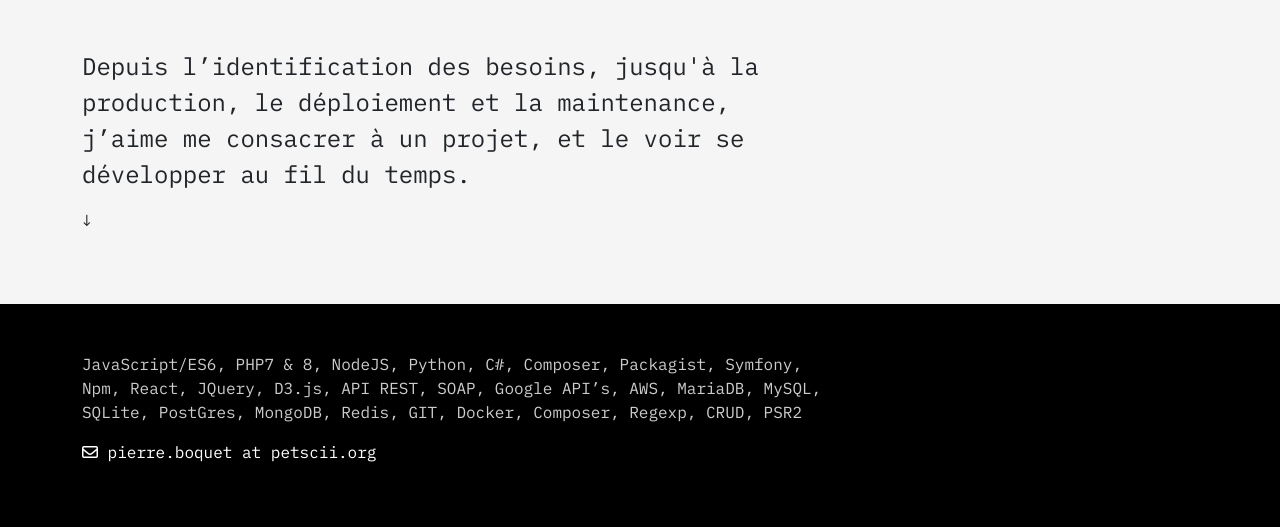
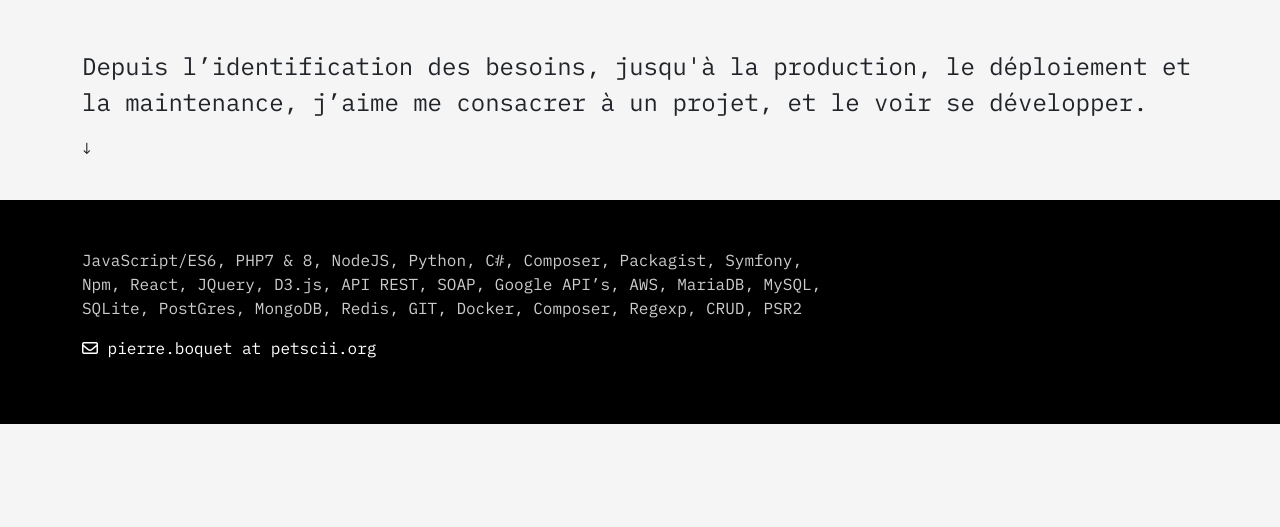
Before and after one commit to jambonbill/org.jambonbill.portfolio, a PHP site: template public/templates/main.twig in a window 1280 px wide. Shown: the part 104-631 px from the top of the page. Run offline with PHP 8.4, Linux system fonts and the light colour scheme; the template is opened without the code that fills it, so the values that code supplies are empty; some libraries are stand-ins or nearby versions.

Commit message:
removed empty space

```diff
--- a/public/templates/main.twig
+++ b/public/templates/main.twig
@@ -6,29 +6,16 @@
 
     <div class="row">
 
-        <div class="col-12 col-md-8">
+        <div class="col-12">
 
             <!-- <p><strong>Concepteur & Développeur d'applications</strong></p> -->
 
             <p class="promesse">Depuis l’identification des besoins,
                 jusqu'à la production, le déploiement et la maintenance, j’aime me consacrer à un projet, et le voir se
-                développer au fil du temps.</p>
+                développer.</p>
         </div>
 
         <div><span class="icon--black"><span class="icon--arrowDown">↓</span></span></div>
-
-        <div class="container competences d-none d-md-block col-12 col-md-6">
-            <!--
-            <strong>Langages :</strong> PHP7 & 8, JavaScript, NodeJS, Python, C#<br>
-            <strong>Frameworks & libraries :</strong> Composer, Packagist, Symfony, Npm, React, JQuery, D3.js <br>
-            <strong>Web Services :</strong> API REST, SOAP, Google API’s, AWS <br>
-            <strong>DB :</strong> MySQL, SQLite, PostGres, MongoDB, Redis <br>
-            <strong>Other :</strong> GIT, Docker, Composer, Postfix, Vagrant, Regexp, CRUD, PSR2 <br>
-
-            <strong>Skills :</strong> {{ skills |raw }}<br>
-            -->
-
-        </div>
 
     </div>
 </div>
```
